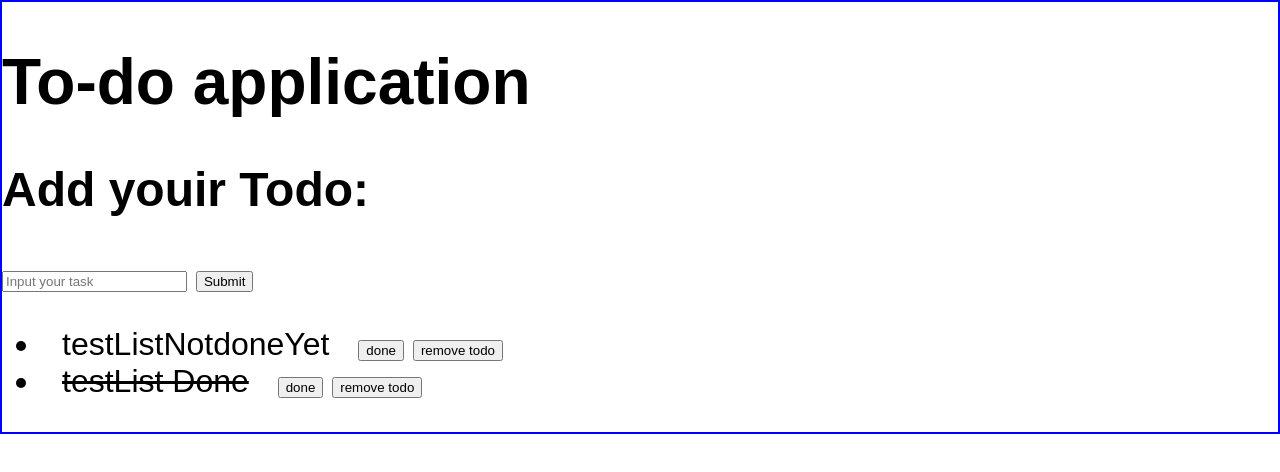
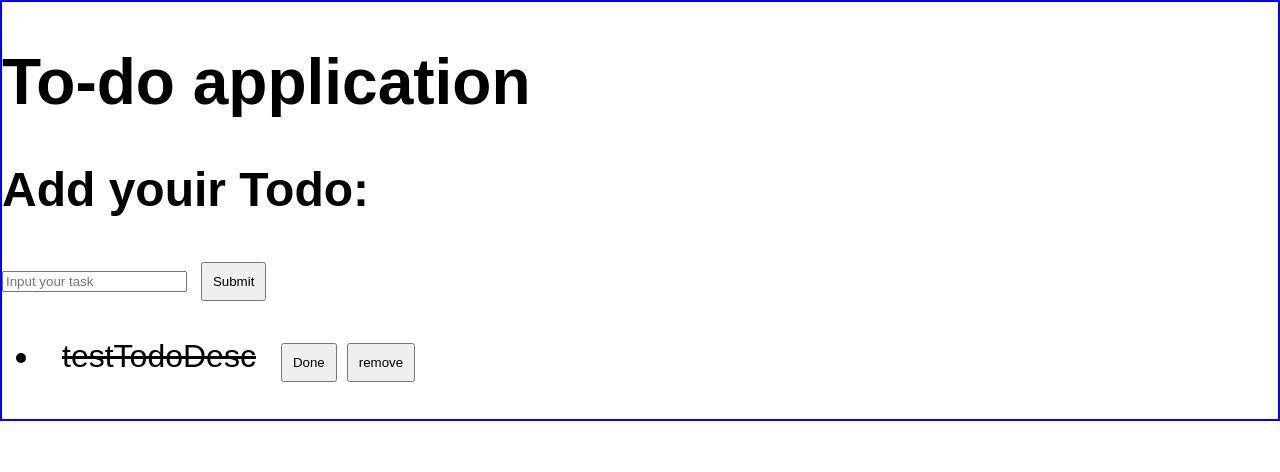
Before and after one commit to BomScoob12/int201_client-side1, a plain HTML site: page Assignment2/index.html in a window 1280 px wide. Drawn offline with Linux system fonts and the light colour scheme.

Commit message:
Restructure base on TEAM

```diff
--- a/Assignment2/index.html
+++ b/Assignment2/index.html
@@ -15,11 +15,15 @@
         margin: 10px;
         padding: 10px;
       }
-      #listTodo ul li>p.not-done {
+      #listTodo ul li.not-done {
         text-decoration: none;
       }
-      #listTodo ul li>p.done {
+      #listTodo ul li.done {
         text-decoration: line-through;
+      }
+      button {
+        margin: 5px;
+        padding: 10px;
       }
     </style>
   </head>
@@ -28,28 +32,15 @@
     <div id="addTodo">
         <h2>Add youir Todo:</h2>
         <input type="text" placeholder="Input your task" id="todoDesc" />
-        <button id="addBtn" onclick="">Submit</button>
+        <button id="addBtn" onclick="addNewList()">Submit</button>
     </div>
 
-    <div id="listTodo">
-      <ul>
-        <li>
-            <p class="not-done">testListNotdoneYet</p>
-            <button onclick="">done</button>
-            <button onclick="">remove todo</button>
-        </li>
-        <li>
-            <p class="done">testList Done</p>
-            <button onclick="">done</button>
-            <button onclick="">remove todo</button>
-        </li>
-      </ul>
-    </div>
+    <div id="listTodo"></div>
 
     <div id="summaryTodo">
         <p id="done"></p>
         <p id="notDone"></p>
     </div>
-    <script type="module" src="main.js"></script>
+    <script src="main.js"></script>
   </body>
 </html>
--- a/Assignment2/main.js
+++ b/Assignment2/main.js
@@ -0,0 +1,20 @@
+
+//handle UI
+const parent = document.getElementById('listTodo')
+const taskList = document.createElement('ul')
+parent.append(taskList)
+console.log(parent)
+console.log(taskList)
+
+const newList = document.createElement('li')
+newList.setAttribute('class', 'done')
+newList.innerHTML = '<p>testTodoDesc</p>'
+const btn1 = document.createElement('button')
+const btn2 = document.createElement('button')
+btn1.innerText = "Done"
+btn2.innerText = "remove"
+btn1.setAttribute('onclick', 'setDone()')
+btn2.setAttribute('onclick', "deleteTaskList()")
+newList.append(btn1)
+newList.append(btn2)
+taskList.append(newList)
```
Also changed, not shown: Assignment2/UI/TodoList.js (+9 -2 lines).
